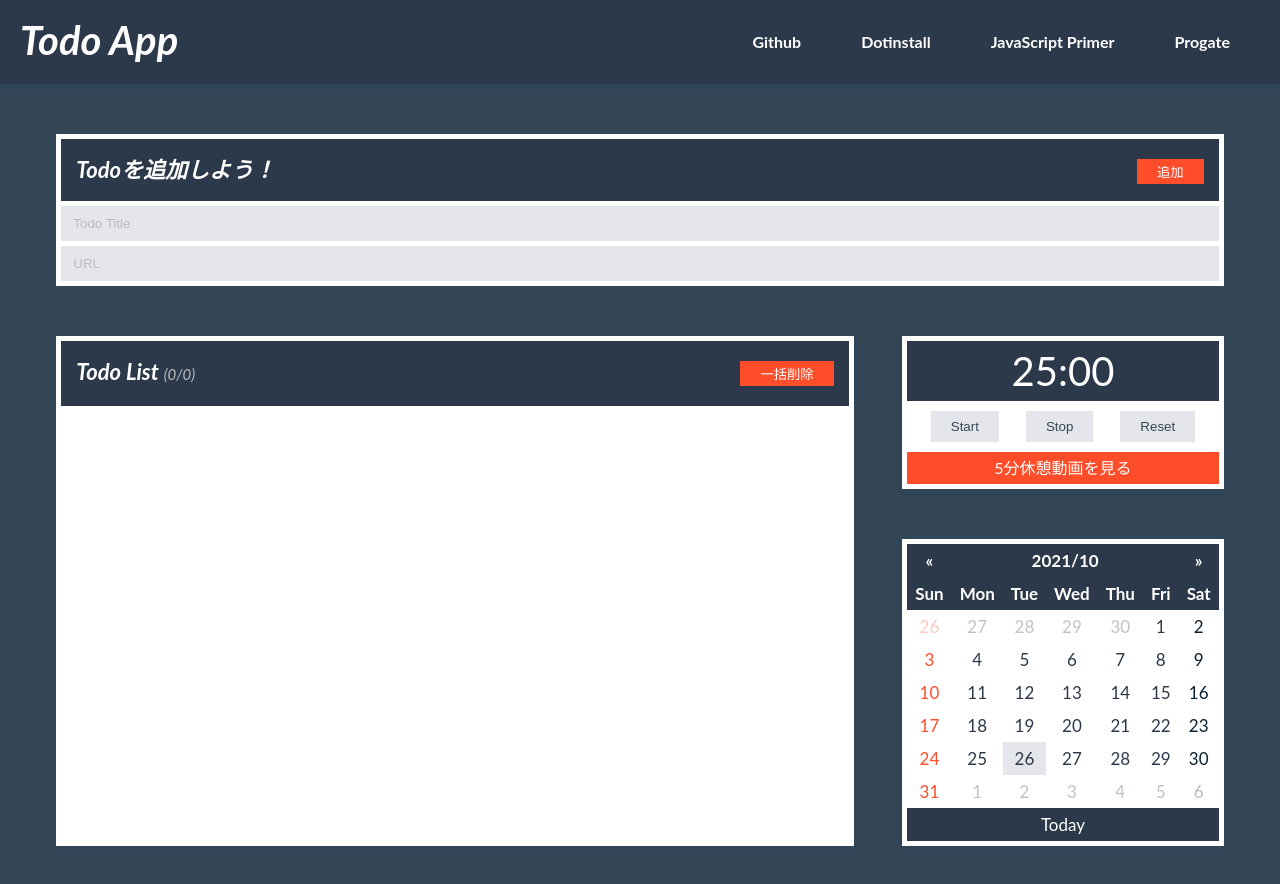
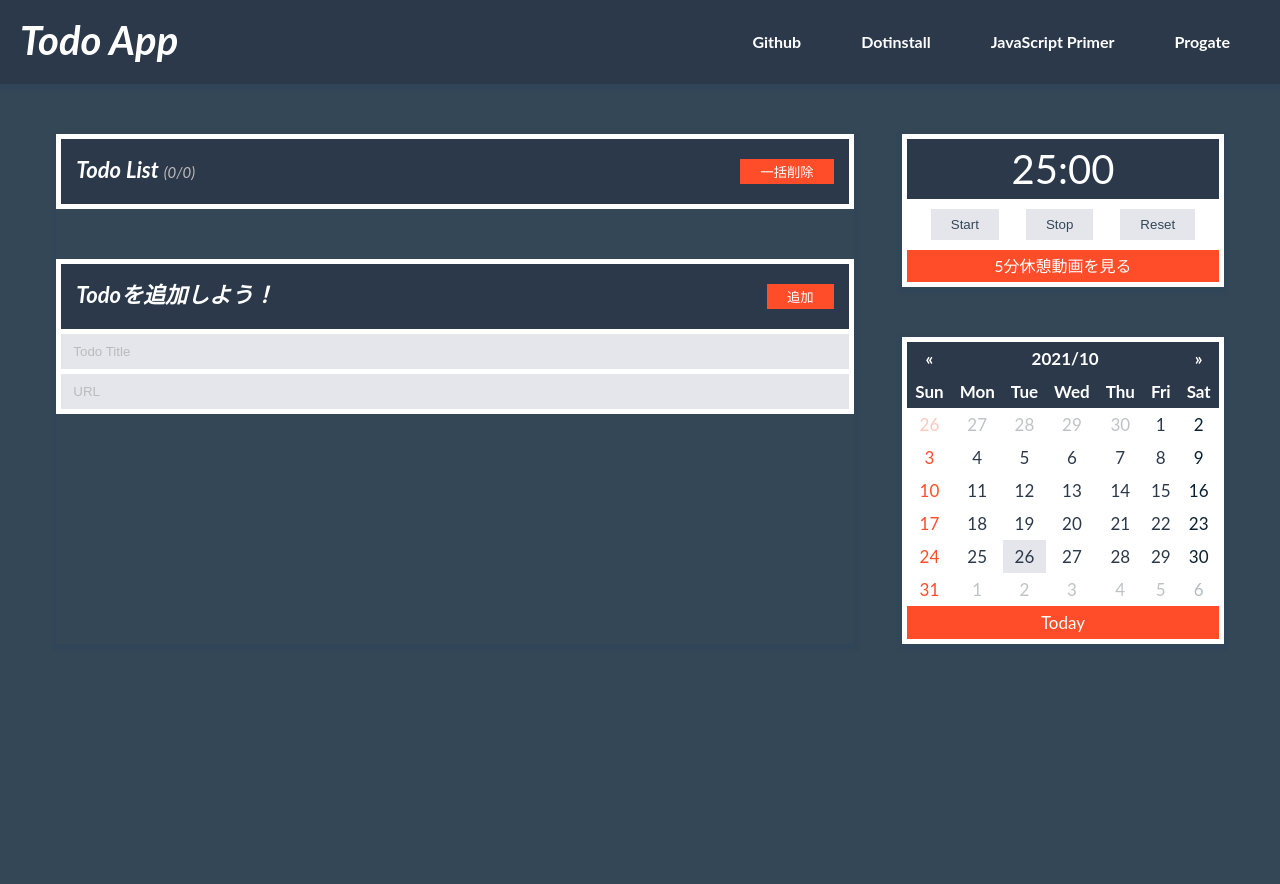
Before and after one commit to shim369/Vue-Todo-App, a plain HTML site: page index.html in a window 1280 px wide. After the commit the page ends 800 px from the top, so only its background shows below. Drawn offline with nearby package versions, Linux system fonts and the light colour scheme.

Commit message:
little change

```diff
--- a/index.html
+++ b/index.html
@@ -39,21 +39,8 @@
       </nav>
     </div>
     <div class="wrap">
-      <section class="add-list">
-        <form @submit.prevent="addItem">
-        <h2>
-          Todoを追加しよう！
-          <input type="submit" value="追加">
-        </h2>
-          <div class="btns">
-            <input type="text" v-model="newItem" placeholder="Todo Title">
-            <input type="text" v-model="newLink" placeholder="URL">
-          </div>
-        </form>
-      </section>
-    </div>
-    <div class="wrap">
       <main class="main">
+        <section class="add-list">
         <h2 class="clearfix">
         Todo List
         <span class="info">({{ remaining.length }}/{{ todos.length }})</span>
@@ -73,6 +60,19 @@
             <span @click="deleteItem(index)" class="command"><img src="img/batsu.png" alt="削除"></span>
           </li>
         </ul>
+      </section>
+      <section class="add-list">
+        <form @submit.prevent="addItem">
+        <h2 class="clearfix">
+          Todoを追加しよう！
+          <input type="submit" value="追加">
+        </h2>
+          <div class="btns">
+            <input type="text" v-model="newItem" placeholder="Todo Title">
+            <input type="text" v-model="newLink" placeholder="URL">
+          </div>
+        </form>
+      </section>
       </main>
       <aside class="aside">
         <div class="timerbox">
--- a/scss/basis.scss
+++ b/scss/basis.scss
@@ -164,11 +164,13 @@ body{
 /* add-list
 ----------------------------------*/
 .add-list {
-  width: 96%;
-  margin: 0 auto;
-  padding: 5px;
+  margin: 0 auto 50px;
   background: #fff;
   box-sizing: border-box;
+  padding: 5px;
+  @include for-size(phone-only) {
+    margin-bottom: 30px;
+  }
   h2 {
     font-size: 22px;
     color: #fff;
@@ -223,12 +225,10 @@ body{
 .main{
   width: 70%;
   min-width: 290px;
-  background-color: $color-white;
-  padding: 5px;
   margin: 0 2%;
   box-shadow: 0px 3px 3px 3px rgba(42,63,102,0.2);
   @include for-size(phone-only) {
-    width: calc(96% - 10px);
+    width: 96%;
   }
   h2{
     font-size: 22px;
@@ -311,9 +311,6 @@ body{
 ----------------------------------*/
 .aside {
   margin: 0 2%;
-  @include for-size(phone-only) {
-    margin-top: 30px;
-  }
   table {
     width: 100%;
     border-collapse: collapse;
@@ -355,7 +352,7 @@ body{
       }
     }
     tfoot {
-      background-color: $sub_color1;
+      background-color: $color_red;
       color: $txt_color2;
       &:hover {
         opacity: .9;
```
Also changed, not shown: css/basis.css, 1 other file.
